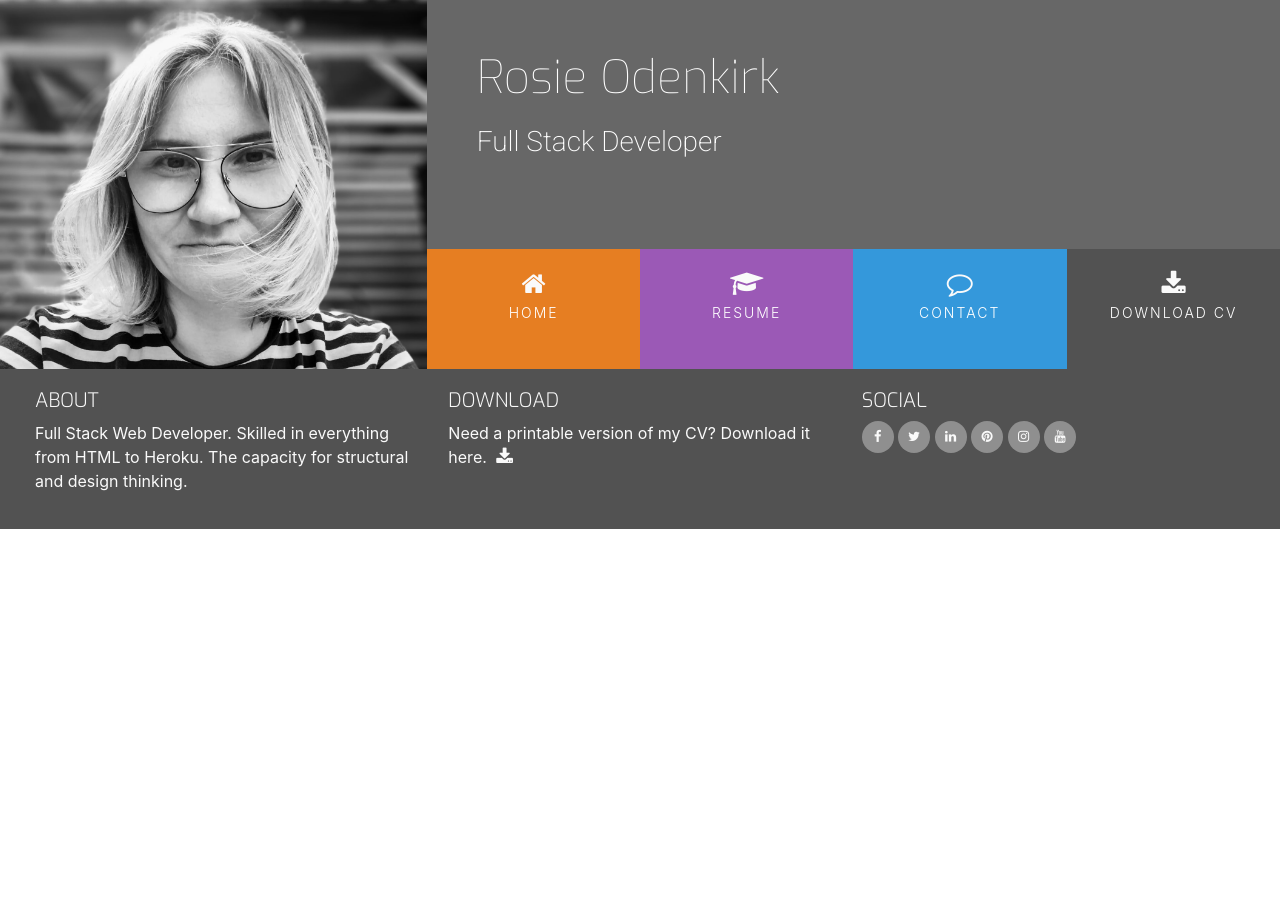
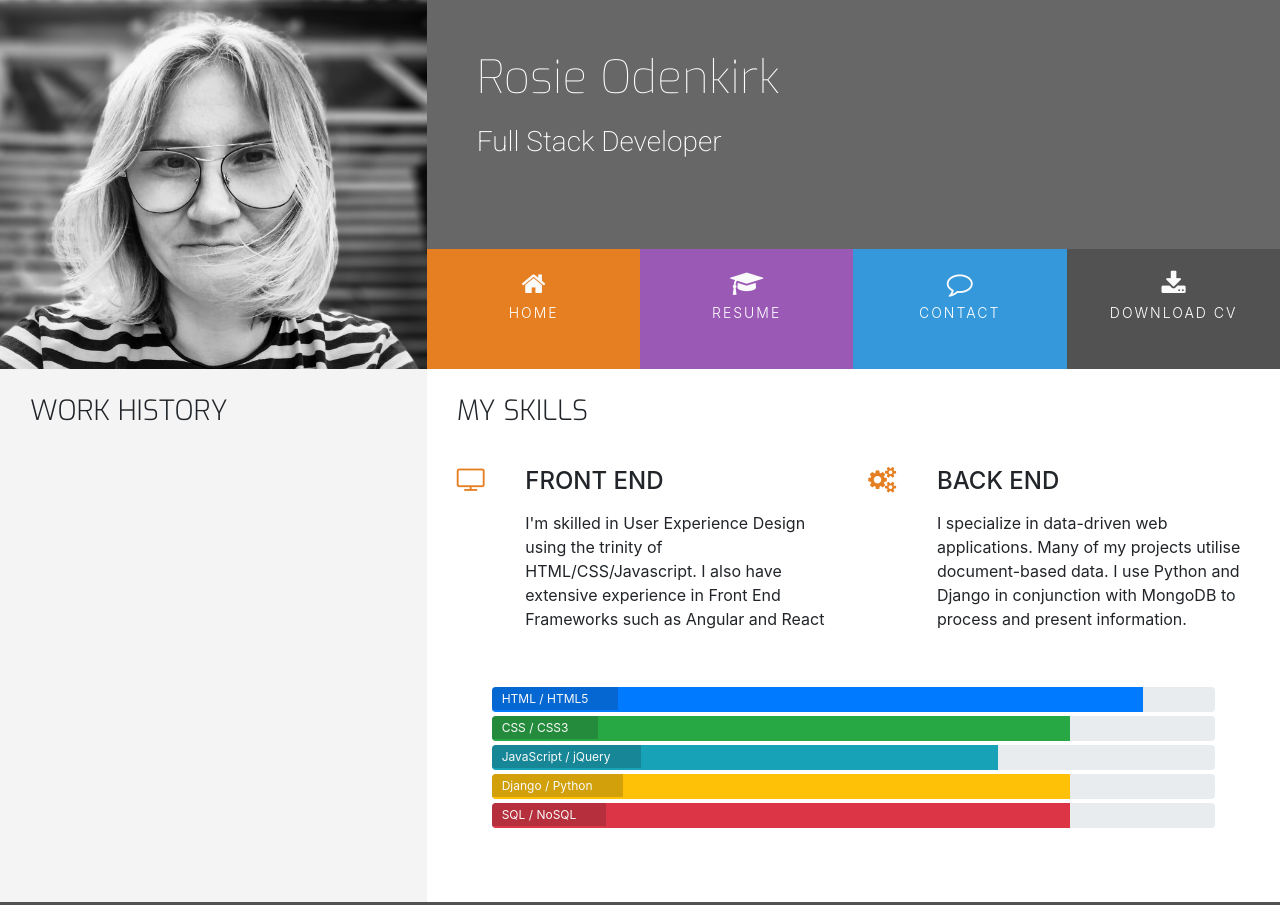
Before and after one commit to adamolnar/Resume, a plain HTML site: page resume.html in a window 1280 px wide. Shown: the top 905 px of the page. Before the commit the page ends 800 px from the top, so only its background shows below. Drawn offline with nearby package versions, Linux system fonts and the light colour scheme.

Commit message:
Add skills section strucutre nad skills bar styling

```diff
--- a/assets/css/style.css
+++ b/assets/css/style.css
@@ -242,3 +242,59 @@ footer {
 .three-reasons-heading {
     margin-bottom: 15px;
 }
+
+/* ----------------------------------------Personal Info */
+
+.personal-info-item {
+    margin-bottom: 20px;
+    display: block;
+    clear: both;
+}
+
+.personal-info-item .key,
+.personal-info-item .value {
+    padding-right: 8px;
+    display: inline-block;
+}
+
+.personal-info-item .key p,
+.personal-info-item .value p {
+    margin: 0;
+}
+
+.personal-info-item .key {
+    width: 30%;
+    margin-right: 21px;
+    padding-top: 2px;
+    vertical-align: top;
+}
+
+.personal-info-item .key p {
+    font-weight: 700;
+}
+
+.personal-info-item .value {
+    position: relative;
+    width: 60%;
+}
+
+/* ----------------------------------------Skills */
+
+.progress {
+    position: relative;
+    height: 25px;
+    margin-bottom: 4px;
+}
+
+.progress-type {
+    position: absolute;
+    left: 0px;
+    font-weight: 400;
+    padding: 3px 30px 2px 10px;
+    color: #fafafa;
+    background-color: rgba(25, 25, 25, 0.2);
+}
+
+.progress-section {
+    margin: 40px 20px;
+}
--- a/resume.html
+++ b/resume.html
@@ -42,7 +42,87 @@
             </div>
         </div>
     </header>
-    <section>
+    <section class="container-fluid">
+        <div class="row">
+            <div class="col-md-4 bg-color-personal-info section-column">
+                <div class="row">
+                    <div class="col-12">
+                        <h3 class="section-heading uppercase">
+                            Work History
+                        </h3>
+                    </div>
+                </div>
+            </div>
+            <div class="col-md-8 bg-color-three-reasons section-column">
+                <div class="row">
+                    <div class="col">
+                        <h3 class="section-heading uppercase">My Skills</h3>
+                    </div>
+                </div>
+                <div class="row">
+                    <div class="col-10 offset-1 offset-sm-0 col-sm-4 col-md-6">
+                        <div class="row">
+                            <div class="col-2">
+                                <i class="three-reasons-icon fa fa-tv" aria-hidden="true"></i>
+                            </div>
+                            <div class="col-10">
+                                <h4 class="three-reasons-heading uppercase">Front End</h4>
+                                <p>
+                                    I'm skilled in User Experience Design using the trinity of HTML/CSS/Javascript. I also have extensive experience in Front End Frameworks such as Angular and React
+                                </p>
+                            </div>
+                        </div>
+                    </div>
+                    <div class="col-10 offset-1 offset-sm-0 col-sm-4 col-md-6">
+                        <div class="row">
+                            <div class="col-2">
+                                <i class="three-reasons-icon fa fa-gears" aria-hidden="true"></i>
+                            </div>
+                            <div class="col-10">
+                                <h4 class="three-reasons-heading uppercase">Back End</h4>
+                                <p>
+                                    I specialize in data-driven web applications. Many of my projects utilise document-based data. I use Python and Django in conjunction with MongoDB to process and present information.
+                                </p>
+                            </div>
+                        </div>
+                    </div>
+                </div>
+                <div class="row progress-section">
+                    <div class="col">
+                        <div class="progress">
+                            <div class="progress-bar" role="progressbar" aria-valuenow="90" aria-valuemin="0" aria-valuemax="100" style="width:90%;">
+                                <span class="sr-only">90% complete</span>
+                            </div>
+                            <span class="progress-type">HTML / HTML5</span>
+                        </div>
+                        <div class="progress">
+                            <div class="progress-bar bg-success" role="progressbar" aria-valuenow="80" aria-valuemin="0" aria-valuemax="100" style="width:80%;">
+                                <span class="sr-only">80% complete</span>
+                            </div>
+                            <span class="progress-type">CSS / CSS3</span>
+                        </div>
+                        <div class="progress">
+                            <div class="progress-bar bg-info" role="progressbar" aria-valuenow="70" aria-valuemin="0" aria-valuemax="100" style="width:70%;">
+                                <span class="sr-only">70% complete</span>
+                            </div>
+                            <span class="progress-type">JavaScript / jQuery</span>
+                        </div>
+                        <div class="progress">
+                            <div class="progress-bar bg-warning" role="progressbar" aria-valuenow="80" aria-valuemin="0" aria-valuemax="100" style="width:80%;">
+                                <span class="sr-only">80% complete</span>
+                            </div>
+                            <span class="progress-type">Django / Python</span>
+                        </div>
+                        <div class="progress">
+                            <div class="progress-bar bg-danger" role="progressbar" aria-valuenow="80" aria-valuemin="0" aria-valuemax="100" style="width:80%;">
+                                <span class="sr-only">80% complete</span>
+                            </div>
+                            <span class="progress-type">SQL / NoSQL</span>
+                        </div>
+                    </div>
+                </div>
+            </div>
+        </div>
 
     </section>
     <footer class="container-fluid">
```
Also changed, not shown: index.html (+2 -2 lines).
